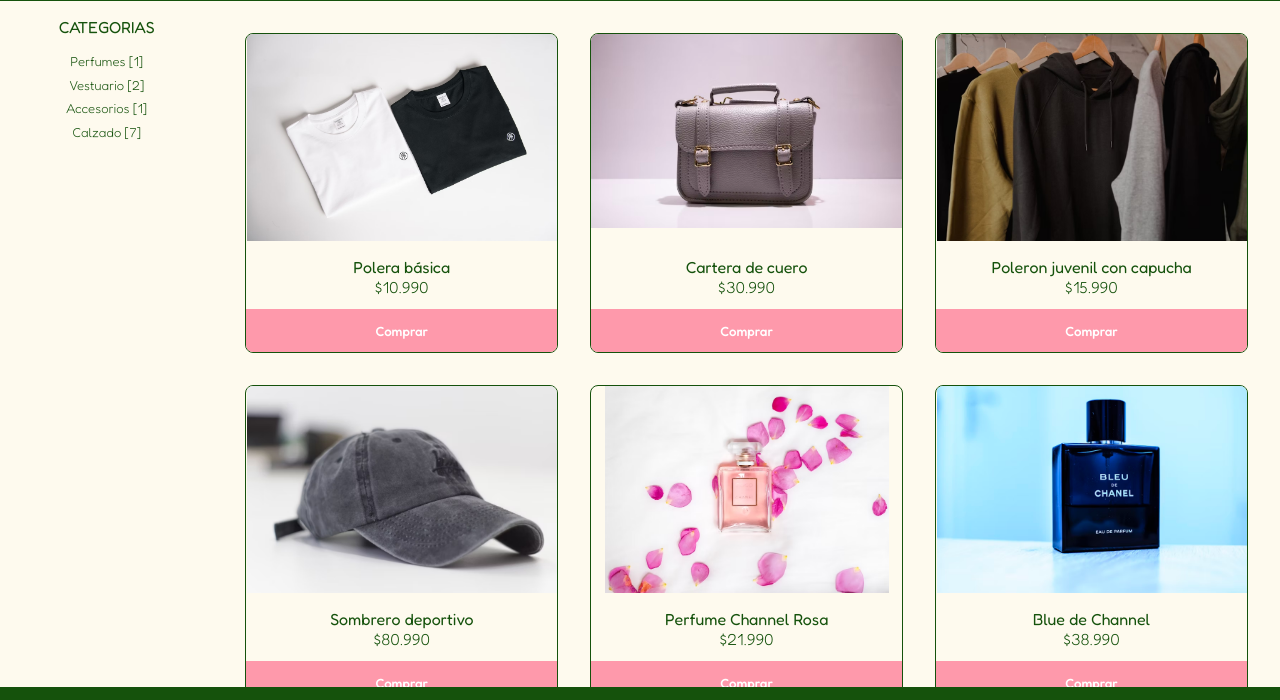
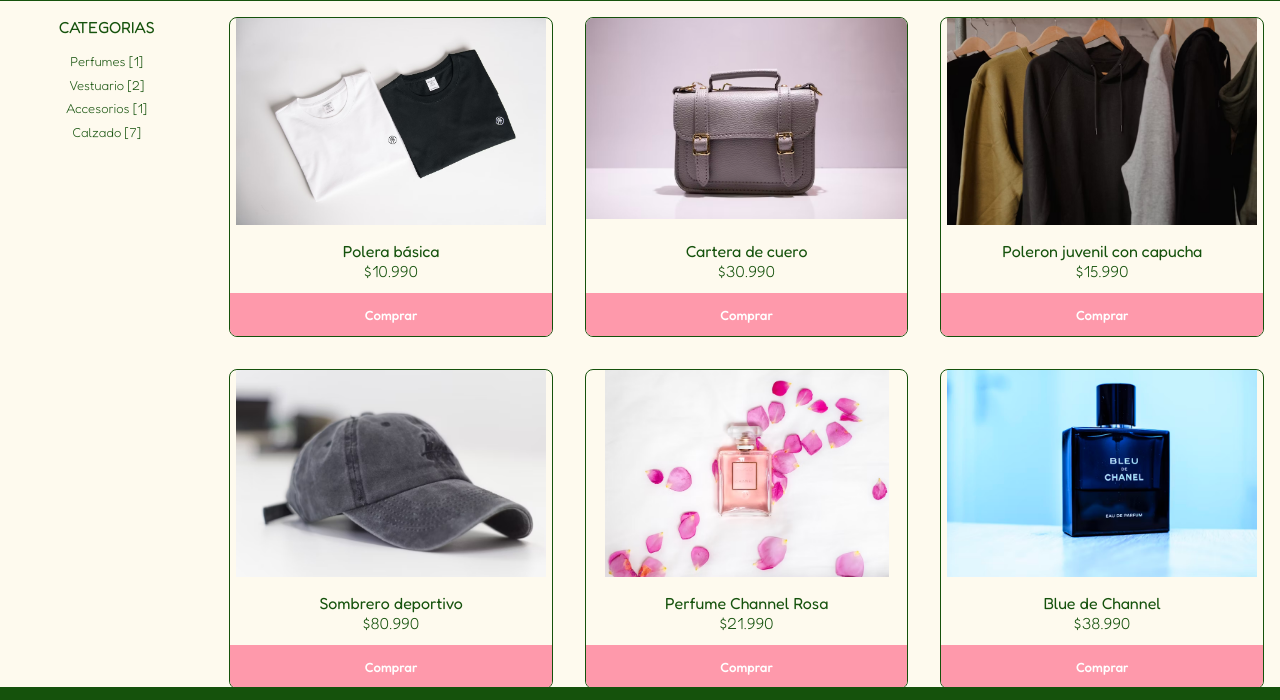
Before and after one commit to barbarasagredo/Icommerce_con_grid, a plain HTML site: page index.html in a window 1280 px wide. Shown: the part 57-757 px from the top of the page. Drawn offline with Linux system fonts and the light colour scheme.

Commit message:
Se corrige el error de responsibidad de las cards

```diff
--- a/assets/css/styles.css
+++ b/assets/css/styles.css
@@ -13,7 +13,7 @@
 html,
 body {
   height: 100%;
-  overflow: hidden;
+  overflow-x: hidden;
 }
 
 .grid-container {
@@ -66,7 +66,7 @@
   display: flex;
   flex-direction: column;
   color: var(--esmeralda);
-  padding: 1em;
+  padding: 1em 0.5em;
 }
 
 .aside-title {
@@ -93,11 +93,13 @@
   grid-area: main;
   display: grid;
   grid-template-columns: repeat(3, 1fr);
+  grid-template-columns: repeat(auto-fit, minmax(250px, 1fr));
   gap: 2em;
   background-color: var(--light-bg);
   overflow-y: auto;
   height: 100%;
-  padding: 2em;
+  padding: 1em;
+  width: -webkit-fill-available;
 }
 
 .card {
```
